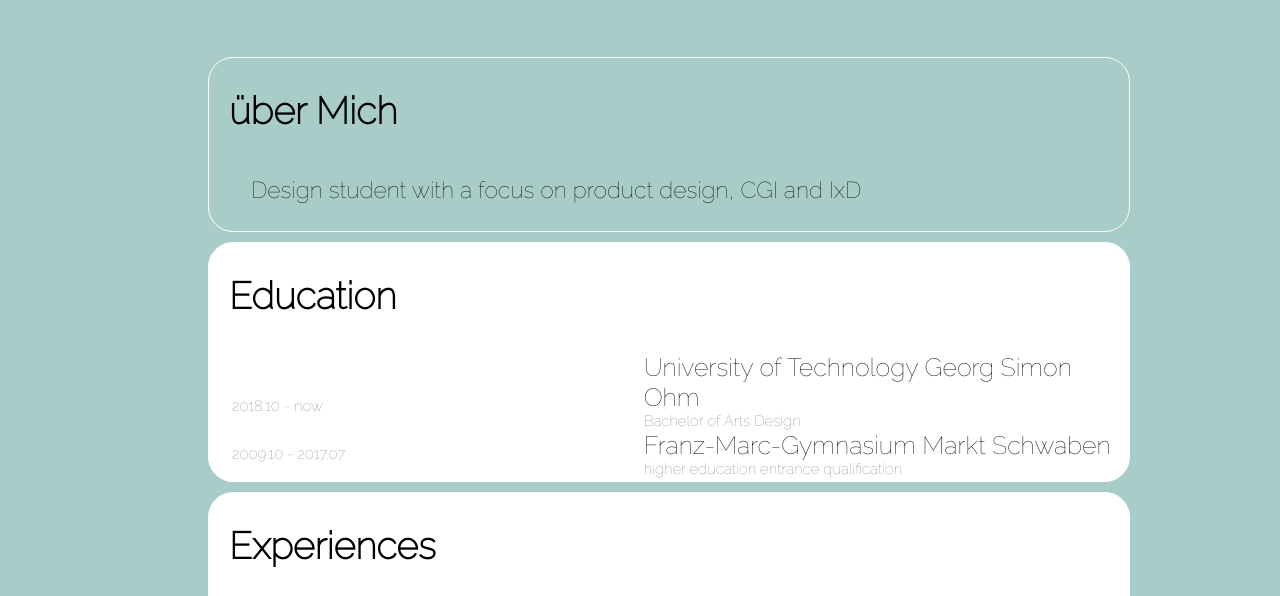
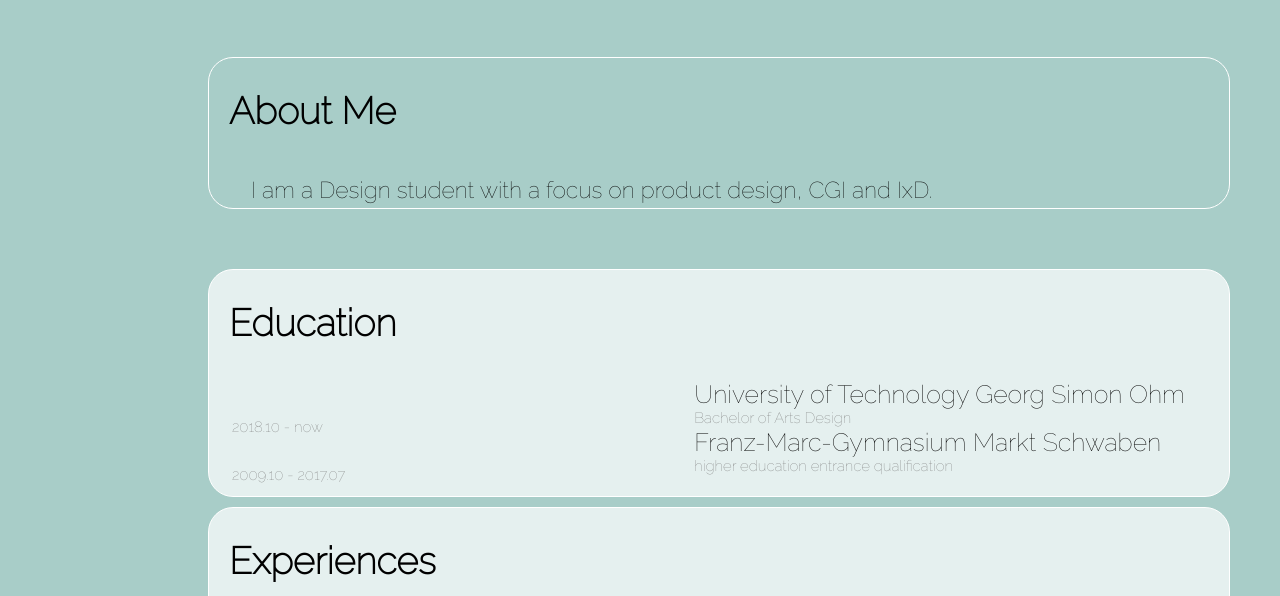
Before and after one commit to burgmairel/my-website, a plain HTML site: page cv.html in a window 1280 px wide. Shown: the part 126-722 px from the top of the page. Drawn offline with Linux system fonts and the light colour scheme.

Commit message:
new stuff 02

```diff
--- a/cv.css
+++ b/cv.css
@@ -114,8 +114,8 @@ body {
                 font-family: raleway;
                 font-size: 25px;
                 padding-left: 20px;
-                margin-bottom: 10px;
-                width: 900px;
+                margin-bottom: 60px;
+                width: 1000px;
                 margin-left: 200px;
             }
 
@@ -127,8 +127,9 @@ body {
                 padding-left: 20px;
                 margin-bottom: 10px;
                 margin-left: 200px;
-                width: 900px;
-                background-color: white;
+                width: 1000px;
+                background: rgb(255,255,255);
+background: linear-gradient(0deg, rgba(255,255,255,0.7) 19%, rgba(255,255,255,0.7) 100%);
             }
 
 
@@ -161,7 +162,7 @@ table, th, td {
 .space {
                font-family: raleway;
                 font-size: 15px;
-                color: white;
+                color: transparent;
 
 }
 
--- a/cv.html
+++ b/cv.html
@@ -29,10 +29,12 @@
 
         <div class="inhalt">
             <div class="frame02">
-                <h2>über Mich</h2>
-                <p class="absatz01">
-                    Design student with a focus on product design, CGI and IxD
-                </p>
+                <h2>About Me</h2>
+                <div class="absatz01">
+                    I am a Design student with a focus on product design, CGI and IxD.
+
+                </div>
+
             </div>
         </div>
 
@@ -65,6 +67,10 @@
                               <div class="zeile">
                                 higher education entrance qualification
                         </div>
+                             <div class="space">
+
+                    space
+                            </div>
 
                         </td>
                     </tr>
```
Also changed, not shown: images/einzelseite/cv/back.jpg (added), images/einzelseite/cv/flaeche02.jpg (added).
